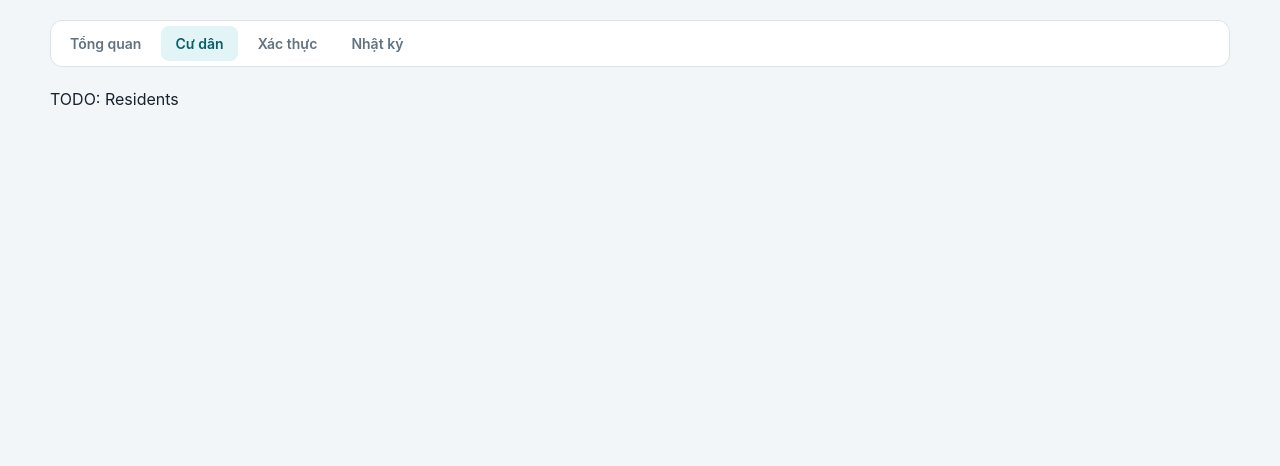
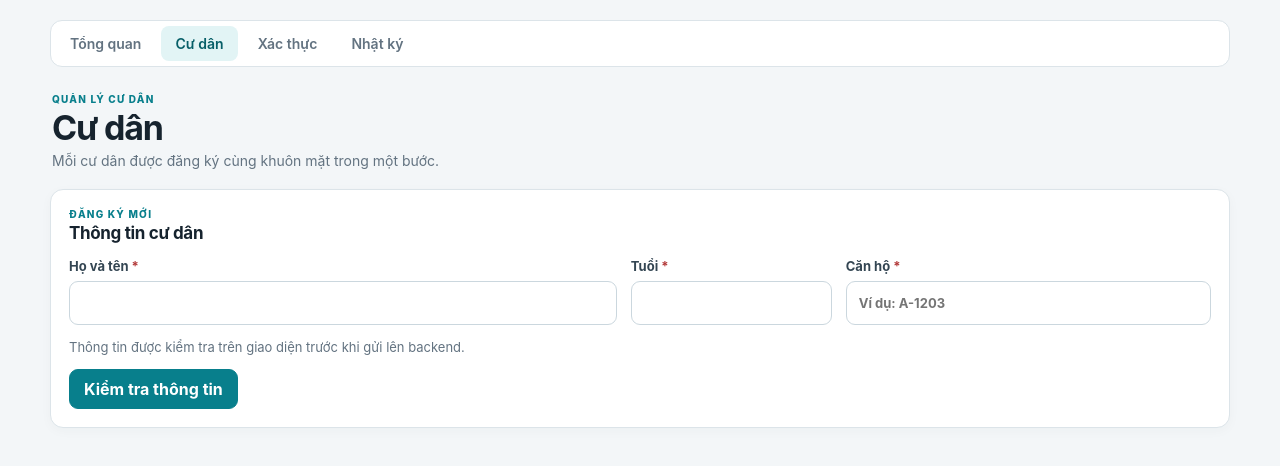
Before and after one commit to chaponguyen/AI-Based-Automated-Security-Access-Control-System, a React (Vite) app in the folder frontend/: page /residents in a window 1280 px wide. Shown: the top 466 px of the page. Built offline with nearby package versions, Linux system fonts and the light colour scheme; no server answers.

Commit message:
[B8] CP-04 form cu dan va validation - A3

```diff
--- a/frontend/src/pages/Residents.jsx
+++ b/frontend/src/pages/Residents.jsx
@@ -1,4 +1,129 @@
 // Agent 3 — Form (họ tên, tuổi, căn hộ) + quay 3 giây (useCamera + RecordProgress) + gửi frames. Danh sách + bật/tắt active/inactive. Không có cư dân nào tồn tại mà thiếu khuôn mặt.
+import { useState } from 'react'
+
+const emptyForm = { full_name: '', age: '', apartment_number: '' }
+
+function validateResidentForm(form) {
+  const errors = {}
+  const fullName = form.full_name.trim()
+  const age = form.age.trim()
+  const apartment = form.apartment_number.trim()
+
+  if (!fullName) errors.full_name = 'Vui lòng nhập họ và tên.'
+  else if (fullName.length > 150) errors.full_name = 'Họ và tên không được vượt quá 150 ký tự.'
+
+  if (!age) errors.age = 'Vui lòng nhập tuổi.'
+  else if (!/^\d+$/.test(age) || !Number.isInteger(Number(age)) || Number(age) < 1 || Number(age) > 120) {
+    errors.age = 'Tuổi phải là số nguyên từ 1 đến 120.'
+  }
+
+  if (!apartment) errors.apartment_number = 'Vui lòng nhập căn hộ.'
+  else if (apartment.length > 20) errors.apartment_number = 'Căn hộ không được vượt quá 20 ký tự.'
+
+  return errors
+}
+
 export default function Residents() {
-  return <div>TODO: Residents</div>
+  const [form, setForm] = useState(emptyForm)
+  const [errors, setErrors] = useState({})
+  const [submitted, setSubmitted] = useState(false)
+  const [notice, setNotice] = useState('')
+
+  const handleChange = (event) => {
+    const { name, value } = event.target
+    const nextForm = { ...form, [name]: value }
+    setForm(nextForm)
+    if (submitted || errors[name]) setErrors(validateResidentForm(nextForm))
+    setNotice('')
+  }
+
+  const handleSubmit = (event) => {
+    event.preventDefault()
+    setSubmitted(true)
+    const nextErrors = validateResidentForm(form)
+    setErrors(nextErrors)
+    if (Object.keys(nextErrors).length === 0) {
+      setNotice('Thông tin hợp lệ. Có thể bắt đầu quay để đăng ký khuôn mặt.')
+    } else {
+      setNotice('Vui lòng sửa các mục được đánh dấu.')
+    }
+  }
+
+  return (
+    <main className="page residents-page">
+      <header className="page-header">
+        <div>
+          <p className="eyebrow">QUẢN LÝ CƯ DÂN</p>
+          <h1>Cư dân</h1>
+          <p className="muted">Mỗi cư dân được đăng ký cùng khuôn mặt trong một bước.</p>
+        </div>
+      </header>
+
+      <section className="panel resident-form-panel">
+        <div className="section-heading">
+          <div><p className="eyebrow">ĐĂNG KÝ MỚI</p><h2>Thông tin cư dân</h2></div>
+        </div>
+        <form className="resident-form" onSubmit={handleSubmit} noValidate>
+          <div className="resident-form__grid">
+            <label className="field" htmlFor="resident-full-name">
+              <span>Họ và tên <b aria-hidden="true">*</b></span>
+              <input
+                id="resident-full-name"
+                name="full_name"
+                value={form.full_name}
+                onChange={handleChange}
+                onBlur={() => setErrors(validateResidentForm(form))}
+                maxLength={150}
+                autoComplete="name"
+                aria-invalid={Boolean(errors.full_name)}
+                aria-describedby={errors.full_name ? 'resident-full-name-error' : undefined}
+              />
+              {errors.full_name && <small className="field-error" id="resident-full-name-error">{errors.full_name}</small>}
+            </label>
+
+            <label className="field" htmlFor="resident-age">
+              <span>Tuổi <b aria-hidden="true">*</b></span>
+              <input
+                id="resident-age"
+                name="age"
+                type="number"
+                inputMode="numeric"
+                min="1"
+                max="120"
+                step="1"
+                value={form.age}
+                onChange={handleChange}
+                onBlur={() => setErrors(validateResidentForm(form))}
+                aria-invalid={Boolean(errors.age)}
+                aria-describedby={errors.age ? 'resident-age-error' : undefined}
+              />
+              {errors.age && <small className="field-error" id="resident-age-error">{errors.age}</small>}
+            </label>
+
+            <label className="field" htmlFor="resident-apartment">
+              <span>Căn hộ <b aria-hidden="true">*</b></span>
+              <input
+                id="resident-apartment"
+                name="apartment_number"
+                value={form.apartment_number}
+                onChange={handleChange}
+                onBlur={() => setErrors(validateResidentForm(form))}
+                maxLength={20}
+                placeholder="Ví dụ: A-1203"
+                aria-invalid={Boolean(errors.apartment_number)}
+                aria-describedby={errors.apartment_number ? 'resident-apartment-error' : undefined}
+              />
+              {errors.apartment_number && <small className="field-error" id="resident-apartment-error">{errors.apartment_number}</small>}
+            </label>
+          </div>
+
+          <p className="muted form-hint">Thông tin được kiểm tra trên giao diện trước khi gửi lên backend.</p>
+          <div className="resident-form__actions">
+            <button className="button button--primary" type="submit">Kiểm tra thông tin</button>
+            {notice && <p className={Object.keys(errors).length ? 'form-notice form-notice--error' : 'form-notice'} role="status">{notice}</p>}
+          </div>
+        </form>
+      </section>
+    </main>
+  )
 }
--- a/frontend/src/styles.css
+++ b/frontend/src/styles.css
@@ -83,6 +83,18 @@ tbody tr:last-child td { border-bottom: 0; }
 .progress-track { height: 8px; overflow: hidden; border-radius: 99px; background: #dce7e8; }
 .progress-track span { display: block; height: 100%; border-radius: inherit; background: var(--accent); transition: width .2s linear; }
 .speaker-panel button { margin-top: 5px; }
+.resident-form { display: grid; gap: 14px; }
+.resident-form__grid { display: grid; grid-template-columns: minmax(0, 1.5fr) minmax(120px, .55fr) minmax(0, 1fr); gap: 14px; }
+.field { display: grid; align-content: start; gap: 7px; color: #344653; font-size: 13px; font-weight: 700; }
+.field b { color: var(--bad); }
+.field input { width: 100%; min-height: 44px; border: 1px solid #cbd7de; border-radius: 9px; padding: 10px 12px; color: var(--ink); background: #fff; outline: none; }
+.field input:focus { border-color: var(--accent); box-shadow: 0 0 0 3px rgb(8 127 140 / 12%); }
+.field input[aria-invalid="true"] { border-color: var(--bad); }
+.field-error { color: var(--bad); font-size: 12px; font-weight: 600; line-height: 1.4; }
+.form-hint { margin: 0; font-size: 13px; }
+.resident-form__actions { display: flex; flex-wrap: wrap; align-items: center; gap: 12px; }
+.form-notice { margin: 0; color: var(--good); font-size: 13px; font-weight: 600; }
+.form-notice--error { color: var(--bad); }
 
 @media (max-width: 900px) {
   .status-grid { grid-template-columns: repeat(2, minmax(0, 1fr)); }
@@ -102,4 +114,5 @@ tbody tr:last-child td { border-bottom: 0; }
   .metric-card strong { font-size: 24px; }
   .panel { padding: 14px; }
   .recording-preview__label { align-items: flex-start; flex-direction: column; }
+  .resident-form__grid { grid-template-columns: 1fr; }
 }
```
Also changed, not shown: 2 other files (tests, documents, lock files or other folders).
